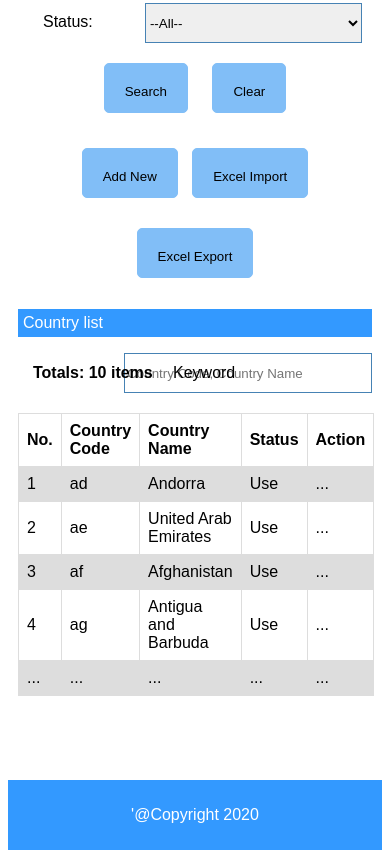
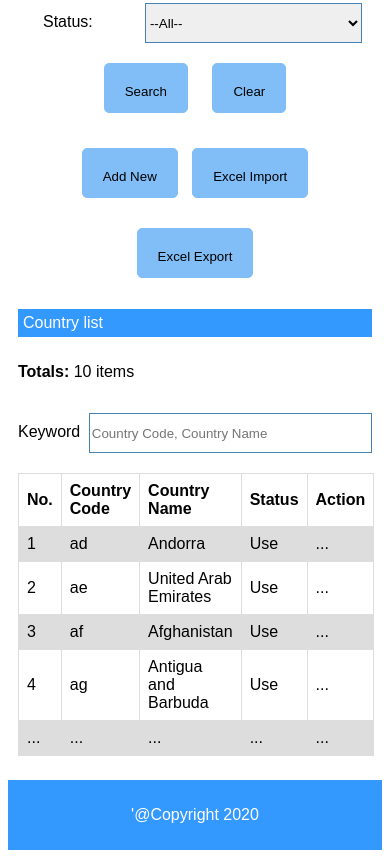
Before and after one commit to hoanthe/Test, a plain HTML site: page h_the_HTml_CSS_Day1_2020_06_20/countries.html in a window 390 px wide. Shown: the part 602-1460 px from the top of the page. Drawn offline with Linux system fonts and the light colour scheme.

Commit message:
Finish Example 1

```diff
--- a/h_the_HTml_CSS_Day1_2020_06_20/countries.html
+++ b/h_the_HTml_CSS_Day1_2020_06_20/countries.html
@@ -4,7 +4,7 @@
 <head>
     <title>Page Title</title>
     <link rel="stylesheet" href="style.css">
-    <!--[if IE10]>
+    <!--[if IE]>
 	<link rel="stylesheet" type="text/css" href="all-ie-only.css" />
 <![endif]-->
 </head>
@@ -68,9 +68,16 @@
             <div>
                 <div class="country-table">
                     <p>Country list</p>
-                    <strong>Totals: <param>10 items</param></strong>
+                    <div class="total-keyword">
+                        <div class="table-total">
+                            <strong>Totals: </strong>
+                            <span>10 items</span>
+                        </div>
+                        <div class="table-keyword">
                             <span>Keyword</span>
                             <input type="text" placeholder="Country Code, Country Name"></input>
+                        </div>
+                    </div>
                 </div>
                 <div>
                     <table>
--- a/h_the_HTml_CSS_Day1_2020_06_20/style.css
+++ b/h_the_HTml_CSS_Day1_2020_06_20/style.css
@@ -72,6 +72,9 @@
     display: grid;
     grid-template-columns:  50% 50%;
     grid-template-rows: 50% 50%;
+    display: -ms-grid;
+    -ms-grid-columns: 1fr 1fr;
+    -ms-grid-rows: 1fr 1fr;
     grid-gap: 10px;
     padding: 10px;
     align-items: center;
@@ -100,30 +103,30 @@
       padding-left: 5px;
   }
 
-  .country-table span {
-    position: absolute;
-    padding-left: 35px;
-    top: 55px;
-    left: 120px;
+  .total-keyword {
+    display: grid;
+    grid-template-columns: 20% 80%;
   }
 
-  .country-table strong {
-    position: absolute;
-    top: 55px;
-    left: 15px;
+  .table-total {
+    float: left;
+    padding-top: 10px;
+    text-align: center;
   }
 
-  .country-table input {
-    width: 70%;
+
+  .table-keyword input {
+    width: 80%;
     float: right;
     border: steelblue solid 1.5px;
     height: 40px;
     margin-bottom: 20px;
   }
 
-  .country-table {
-    margin-bottom: 20px;
-    position: relative;
+  .table-keyword span {
+    float: left;
+    margin-left: 15px;
+    margin-top: 10px;
   }
 
 
@@ -141,6 +144,26 @@
   .form-code , .form-name , .form-select {
     position: relative;
   }
+
+  .form-code {
+    -ms-grid-column: 1;
+    -ms-grid-row: 1;
+}
+
+.form-name {
+    -ms-grid-column: 2;
+    -ms-grid-row: 1;
+}
+
+.form-select{
+    -ms-grid-row: 2;
+    -ms-grid-column: 1;
+}
+
+.form-button{
+    -ms-grid-column: 2;
+    -ms-grid-row: 2;
+}
 
   label {
     position: absolute;
@@ -198,21 +221,26 @@
         margin: 10px;
         padding: 20px 20px;
       }
+      .total-keyword {
+        display: grid;
+        grid-template-columns: 1fr;
+        grid-template-rows: 1fr 1fr;
+      }
+      .table-total {
+        float: left;
+        text-align: left;
+      }
+      .table-keyword span {
+        margin-left: 0;
+      }
 }
 @media only screen and (max-width: 800px) {
   nav, article {
     width: 100%;
     height: auto;
   }
-  .country-table strong {
-    display: inline-block;
+  .table-total {
     width: 100%;
-  }
-  .country-table span {
-    display: block;
-  }
-  .country-table input {
-    display: block;
   }
   .content-article {
     width: 100%;
@@ -234,4 +262,5 @@
     width: 100%;
     height: 1000px;
 }
+
 }
```
Lines whose indentation alone changed are shown as unchanged.
